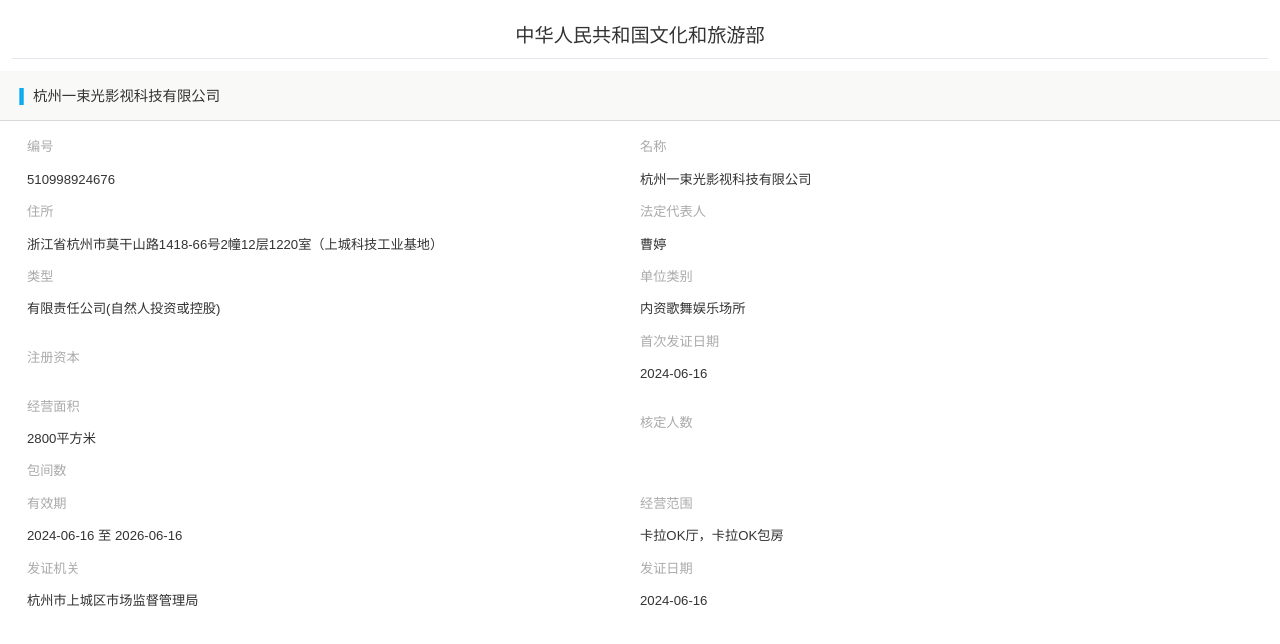
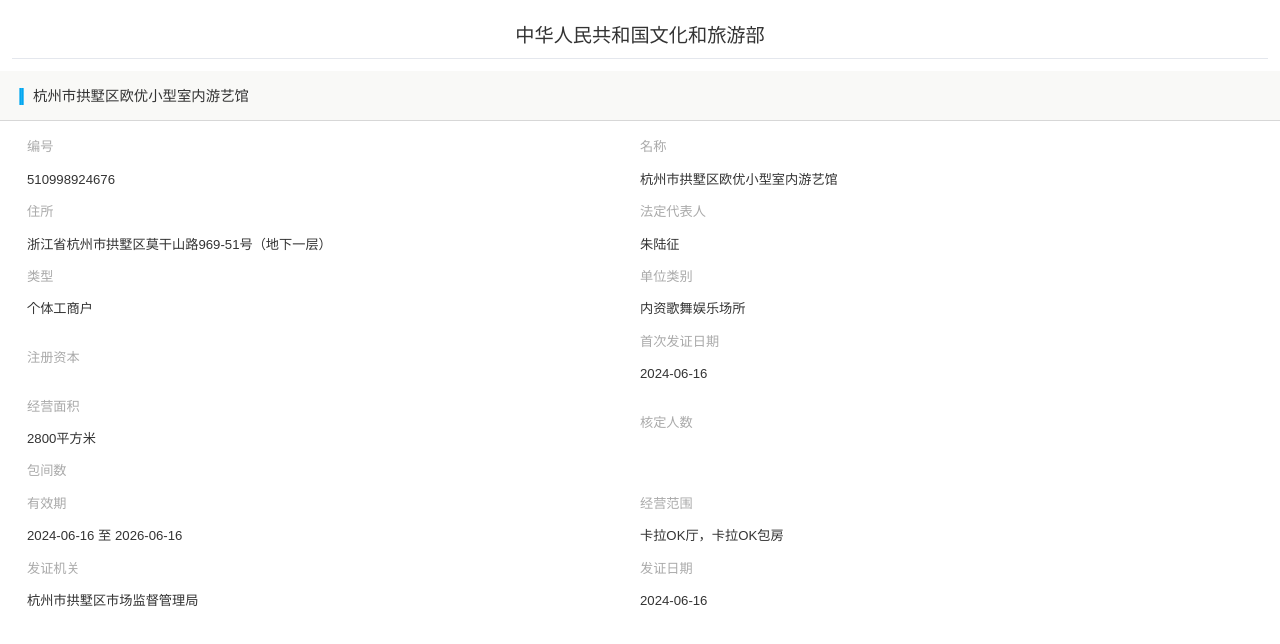
Before and after one commit to jkahbfujf/-.github.io, a plain HTML site: page index.html in a window 1280 px wide. Drawn offline with Linux system fonts and the light colour scheme.

Commit message:
1111111111

```diff
--- a/index.html
+++ b/index.html
@@ -421,7 +421,7 @@
     </div>
 
     <div class="first">
-        <span class="xd">|</span><span>杭州一束光影视科技有限公司
+        <span class="xd">|</span><span>杭州市拱墅区欧优小型室内游艺馆
 </span>
     </div>
     <div class="ycxx">
@@ -432,19 +432,19 @@
             </div>
             <div class="ycxx-left">
                 <span>名称</span>
-                <span>杭州一束光影视科技有限公司
+                <span>杭州市拱墅区欧优小型室内游艺馆
 </span>
             </div>
         </div>
         <div class="ycxx-content">
             <div class="ycxx-left">
                 <span>住所</span>
-                <span>浙江省杭州市莫干山路1418-66号2幢12层1220室（上城科技工业基地）
+                <span>浙江省杭州市拱墅区莫干山路969-51号（地下一层）
 </span>
             </div>
             <div class="ycxx-left">
                 <span>法定代表人</span>
-                <span>曹婷
+                <span>朱陆征
 
 
 </span>
@@ -453,7 +453,7 @@
         <div class="ycxx-content">
             <div class="ycxx-left">
                 <span>类型</span>
-                <span>有限责任公司(自然人投资或控股)</span>
+                <span>个体工商户</span>
             </div>
             <div class="ycxx-left">
                 <span>单位类别</span>
@@ -499,7 +499,7 @@
         <div class="ycxx-content">
             <div class="ycxx-left">
                 <span>发证机关</span>
-                <span>杭州市上城区市场监督管理局</span>
+                <span>杭州市拱墅区市场监督管理局</span>
             </div>
             <div class="ycxx-left">
                 <span>发证日期</span>
```
